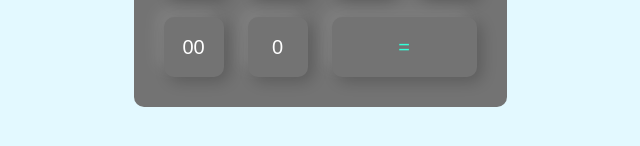
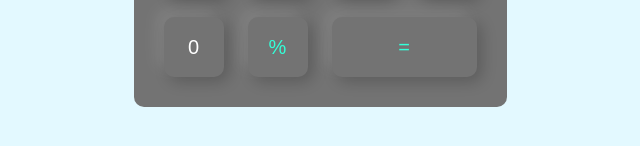
Before and after one commit to ankitraj061/Calculator, a plain HTML site: page index.html in a window 1280 px wide. Shown: the part 574-720 px from the top of the page, 320-960 px from the left. Drawn offline with Linux system fonts and the light colour scheme.

Commit message:
Update index.html

```diff
--- a/index.html
+++ b/index.html
@@ -38,8 +38,8 @@
                     <input type="button" value="+" onclick="display.value +='+'" class="operater">
                 </div>
                 <div>
-                    <input type="button" value="00" onclick="display.value +='00'">
                     <input type="button" value="0" onclick="display.value +='0'">
+                    <input type="button" value="%" onclick="display.value +='%'" class="operater">
                     <input type="button" value="=" onclick="display.value=eval(display.value)" class="equal operater">
 
                 </div>
```
